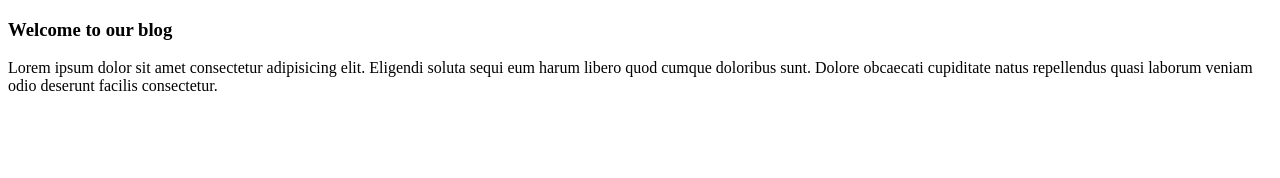
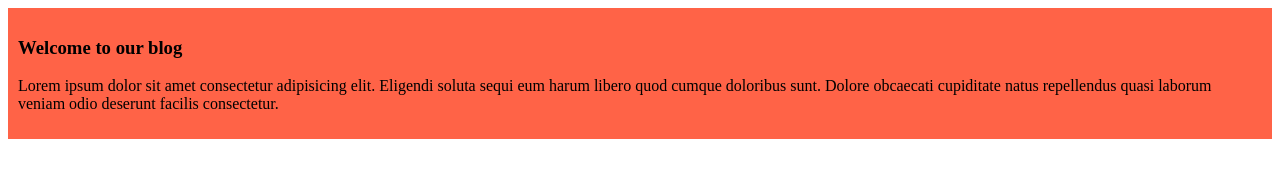
Before and after one commit to mdrobin73/my-simple-website, a plain HTML site: page index.html in a window 1280 px wide. Drawn offline with Linux system fonts and the light colour scheme.

Commit message:
added first blog

```diff
--- /dev/null
+++ b/blog/style.css
@@ -0,0 +1,4 @@
+.mydiv{
+    background-color: tomato;
+    padding: 10px;
+}
--- a/index.html
+++ b/index.html
@@ -4,9 +4,12 @@
     <meta charset="UTF-8">
     <meta name="viewport" content="width=device-width, initial-scale=1.0">
     <title>My Simple Website</title>
+    <link rel="stylesheet" href="blog/style.css">
 </head>
 <body>
-    <h3>Welcome to our blog</h3>
-    <p>Lorem ipsum dolor sit amet consectetur adipisicing elit. Eligendi soluta sequi eum harum libero quod cumque doloribus sunt. Dolore obcaecati cupiditate natus repellendus quasi laborum veniam odio deserunt facilis consectetur.</p>
+    <div class="mydiv">
+        <h3>Welcome to our blog</h3>
+        <p>Lorem ipsum dolor sit amet consectetur adipisicing elit. Eligendi soluta sequi eum harum libero quod cumque doloribus sunt. Dolore obcaecati cupiditate natus repellendus quasi laborum veniam odio deserunt facilis consectetur.</p>
+    </div>
 </body>
 </html>
```
